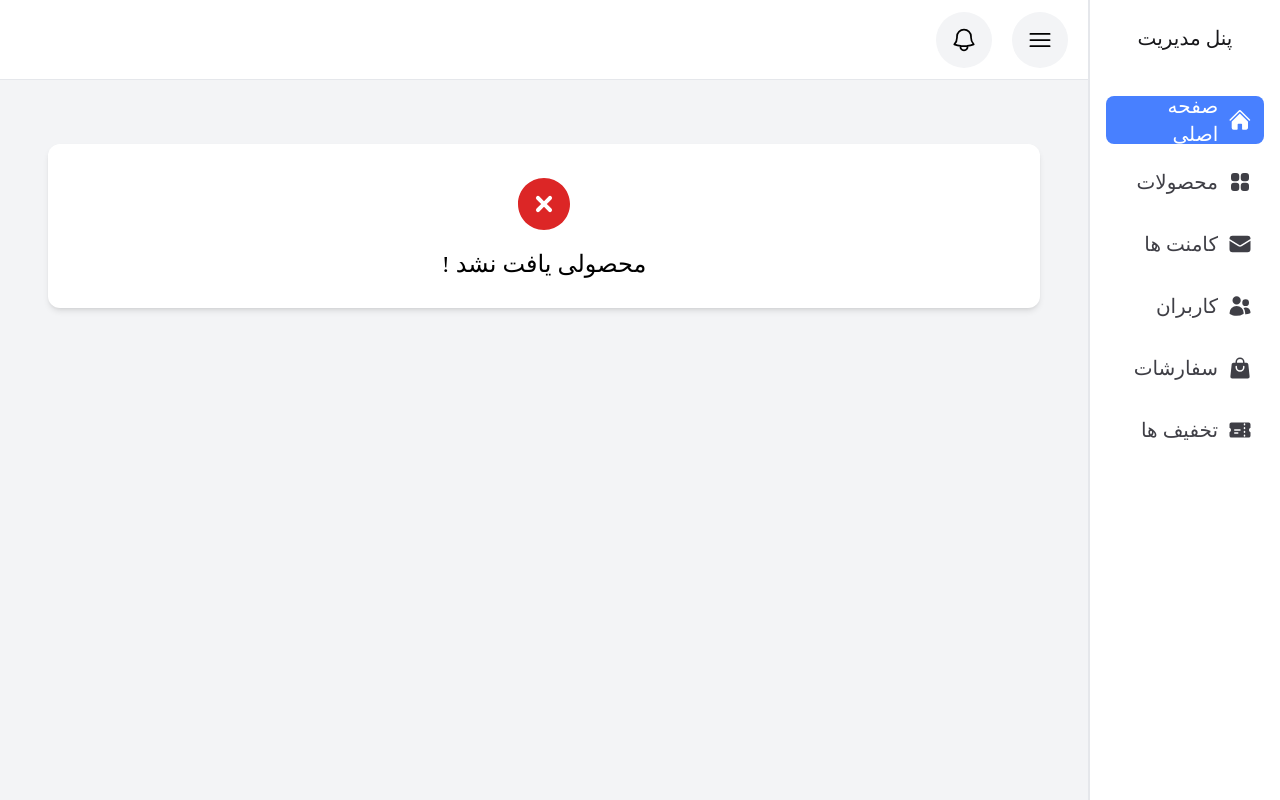
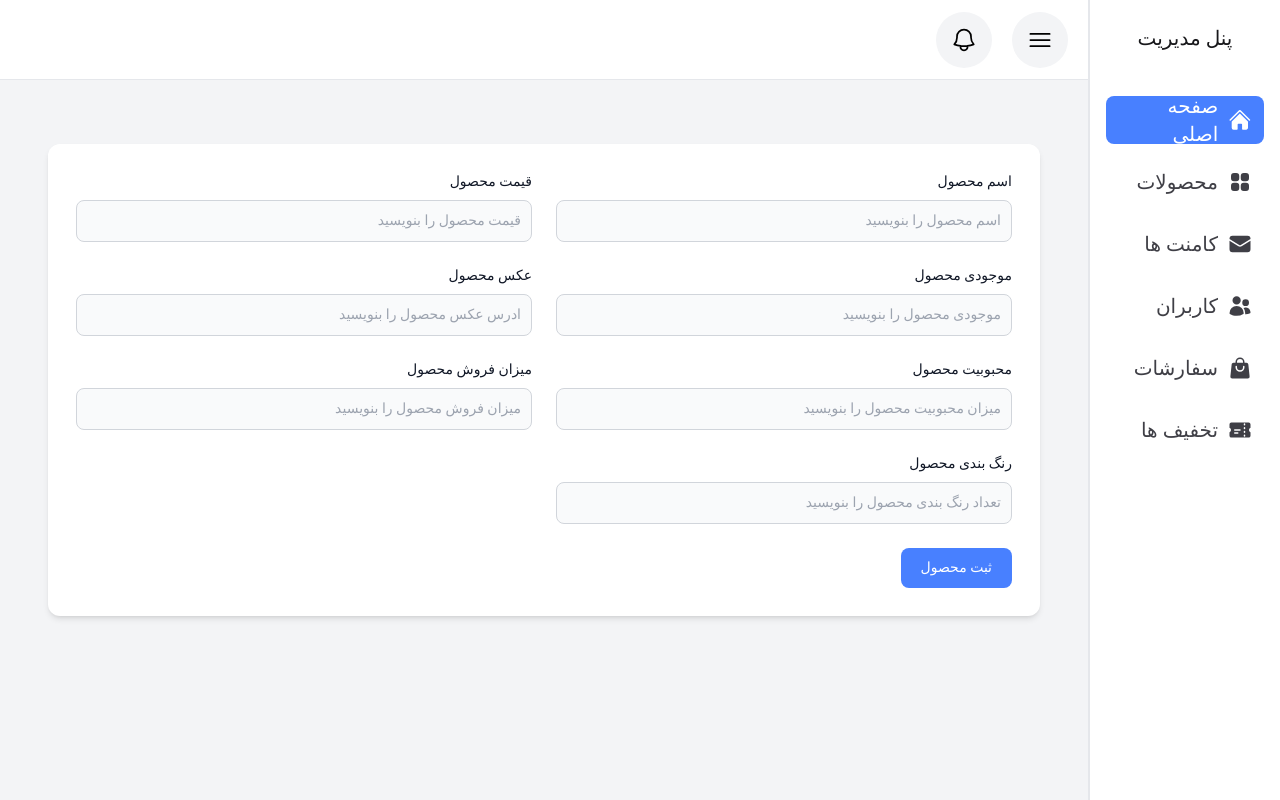
Before and after one commit to maniraad/shoping-cms, a React (Vite) app: page /products in a window 1280 px wide. Built offline with nearby package versions, Linux system fonts and the light colour scheme; a web font is replaced by a local one.

Commit message:
Add new product input

```diff
--- a/src/Components/AddNewProduct/AddNewProduct.jsx
+++ b/src/Components/AddNewProduct/AddNewProduct.jsx
@@ -0,0 +1,45 @@
+import React from 'react'
+
+export default function AddNewProduct() {
+  return (
+    <>
+
+      <form className='bg-white p-7 rounded-xl shadow-md'>
+        <div className="grid gap-6 mb-6 md:grid-cols-2">
+          <div>
+            <label htmlFor="" className="block mb-2 text-sm font-medium text-gray-900">اسم محصول</label>
+            <div className="relative">
+              <input type="text" id="" className="bg-gray-50 border border-gray-300 text-gray-900 text-sm rounded-lg focus:ring-blue-500 focus:border-blue-500 block w-full p-2.5" placeholder="اسم محصول را بنویسید" required />
+            </div>
+          </div>
+          <div>
+            <label htmlFor="" className="block mb-2 text-sm font-medium text-gray-900">قیمت محصول</label>
+            <input type="text" id="" className="bg-gray-50 border border-gray-300 text-gray-900 text-sm rounded-lg focus:ring-blue-500 focus:border-blue-500 block w-full p-2.5" placeholder="قیمت محصول را بنویسید" required />
+          </div>
+          <div>
+            <label htmlFor="" className="block mb-2 text-sm font-medium text-gray-900">موجودی محصول</label>
+            <input type="text" id="" className="bg-gray-50 border border-gray-300 text-gray-900 text-sm rounded-lg focus:ring-blue-500 focus:border-blue-500 block w-full p-2.5" placeholder="موجودی محصول را بنویسید" required />
+          </div>
+          <div>
+            <label htmlFor="" className="block mb-2 text-sm font-medium text-gray-900">عکس محصول</label>
+            <input type="text" id="" className="bg-gray-50 border border-gray-300 text-gray-900 text-sm rounded-lg focus:ring-blue-500 focus:border-blue-500 block w-full p-2.5" placeholder="ادرس عکس محصول را بنویسید" required />
+          </div>
+          <div>
+            <label htmlFor="" className="block mb-2 text-sm font-medium text-gray-900">محبوبیت محصول</label>
+            <input type="text" id="" className="bg-gray-50 border border-gray-300 text-gray-900 text-sm rounded-lg focus:ring-blue-500 focus:border-blue-500 block w-full p-2.5" placeholder="میزان محبوبیت محصول را بنویسید" required />
+          </div>
+          <div>
+            <label htmlFor="" className="block mb-2 text-sm font-medium text-gray-900">میزان فروش محصول</label>
+            <input type="text" id="" className="bg-gray-50 border border-gray-300 text-gray-900 text-sm rounded-lg focus:ring-blue-500 focus:border-blue-500 block w-full p-2.5" placeholder="میزان فروش محصول را بنویسید" required />
+          </div>
+          <div>
+            <label htmlFor="" className="block mb-2 text-sm font-medium text-gray-900">رنگ بندی محصول</label>
+            <input type="number" id="" className="bg-gray-50 border border-gray-300 text-gray-900 text-sm rounded-lg focus:ring-blue-500 focus:border-blue-500 block w-full p-2.5" placeholder="تعداد رنگ بندی محصول را بنویسید" required />
+          </div>
+        </div>
+        <button type="submit" className="text-white bg-[#4880FF] hover:bg-[#416dd3] focus:ring-4 focus:outline-none focus:ring-blue-300 font-medium rounded-lg text-sm w-full sm:w-auto px-5 py-2.5 text-center">ثبت محصول</button>
+      </form>
+
+    </>
+  )
+}
--- a/src/Components/Comments/Comments.jsx
+++ b/src/Components/Comments/Comments.jsx
@@ -1,7 +1,10 @@
 import React from 'react'
+import ErrorBox from '../ErrorBox/ErrorBox'
 
 export default function Comments() {
   return (
-    <div>Comments</div>
+    <>
+    <ErrorBox msg={'پیغامی یافت نشد !'}/>
+    </>
   )
 }
--- a/src/Components/Offs/Offs.jsx
+++ b/src/Components/Offs/Offs.jsx
@@ -1,7 +1,10 @@
 import React from 'react'
+import ErrorBox from '../ErrorBox/ErrorBox'
 
 export default function Offs() {
   return (
-    <div>Offs</div>
+    <>
+    <ErrorBox msg={'تخفیفی یافت نشد !'}/>
+    </>
   )
 }
--- a/src/Components/Orders/Orders.jsx
+++ b/src/Components/Orders/Orders.jsx
@@ -1,7 +1,10 @@
 import React from 'react'
+import ErrorBox from '../ErrorBox/ErrorBox'
 
 export default function Orders() {
   return (
-    <div>Orders</div>
+    <>
+    <ErrorBox msg={'سفارشی یافت نشد !'}/>
+    </>
   )
 }
--- a/src/Components/Products/Products.jsx
+++ b/src/Components/Products/Products.jsx
@@ -1,8 +1,12 @@
 import React from 'react'
 import ErrorBox from '../ErrorBox/ErrorBox'
+import AddNewProduct from '../AddNewProduct/AddNewProduct'
 
 export default function Products() {
   return (
-    <ErrorBox msg={'محصولی یافت نشد !'}/>
+    <>
+      {/* <ErrorBox msg={'محصولی یافت نشد !'} /> */}
+      <AddNewProduct />
+    </>
   )
 }
--- a/src/Components/Users/Users.jsx
+++ b/src/Components/Users/Users.jsx
@@ -1,7 +1,10 @@
 import React from 'react'
+import ErrorBox from '../ErrorBox/ErrorBox'
 
 export default function Users() {
   return (
-    <div>Users</div>
+    <>
+      <ErrorBox msg={'کاربری یافت نشد !'} />
+    </>
   )
 }
```
